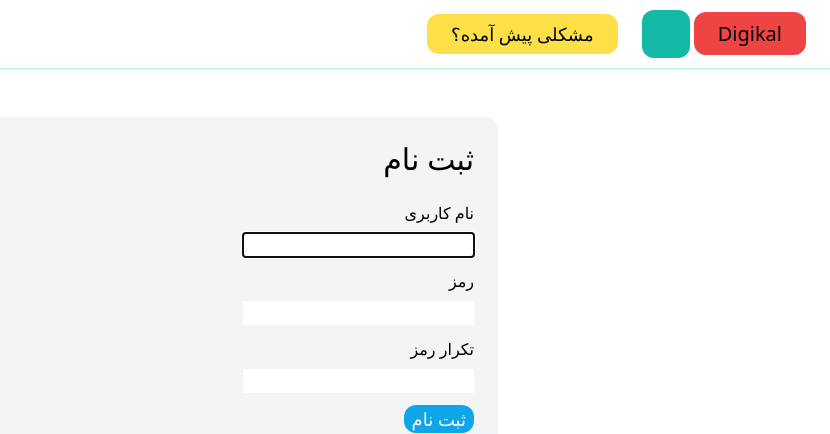
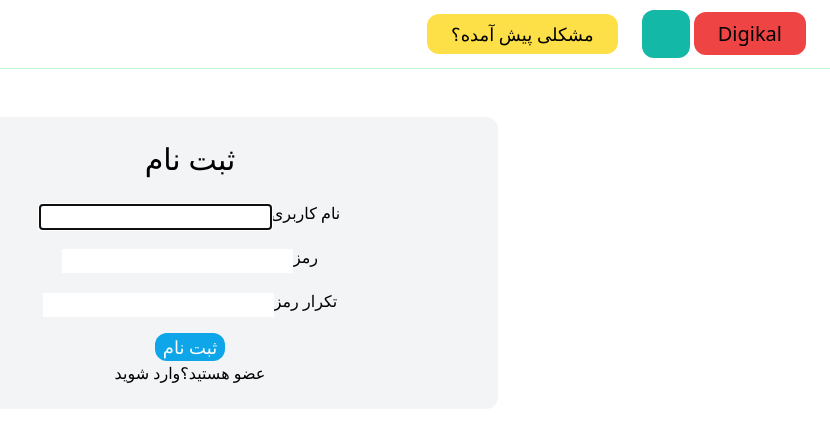
Before and after one commit to Mohammadrzn/DjangoOnlineShop, a Django app: page /signup/ in a window 1280 px wide. Shown: the top 434 px of the page, without its empty margins (450-1280 px from the left). Run offline with Django 4.2, Linux system fonts and the light colour scheme; some libraries are stand-ins or nearby versions.

Commit message:
Move everything to center

```diff
--- a/templates/signup.html
+++ b/templates/signup.html
@@ -4,27 +4,28 @@
 
 {% block content %}
     <div class="w-1/2 my-6 mx-auto p-6 bg-gray-100 rounded-xl">
-        <h1 class="mb-6 text-3xl">ثبت نام</h1>
+        <h1 class="mb-6 text-3xl flex items-center justify-center">ثبت نام</h1>
         <form method="post" action=".">
             {% csrf_token %}
             {{ form.non_field_errors }}
 
-            <div class="mb-3">
+            <div class="mb-3 flex items-center justify-center">
                 <label class="inline-block mb-2">نام کاربری</label><br>
                 {{ form.username }}
             </div>
-            <div class="mb-3">
+            <div class="mb-3 flex items-center justify-center">
                 <label class="inline-block mb-2">رمز</label><br>
                 {{ form.password1 }}
             </div>
-            <div class="mb-3">
+            <div class="mb-3 flex items-center justify-center">
                 <label class="inline-block mb-2">تکرار رمز</label><br>
                 {{ form.password2 }}
             </div>
 
-
-            <button class="px-2 text-lg bg-sky-500 hover:bg-sky-700 rounded-xl text-white">ثبت نام</button>
-            <p>عضو هستید؟ <a href="{% url "login" %}">وارد شوید</a></p>
+            <div class="flex items-center justify-center">
+                <button class="px-2 text-lg bg-sky-500 hover:bg-sky-700 rounded-xl text-white">ثبت نام</button>
+            </div>
+            <p class="flex items-center justify-center">عضو هستید؟ <a href="{% url "login" %}">وارد شوید</a></p>
         </form>
     </div>
     {#    <script>#}
```
